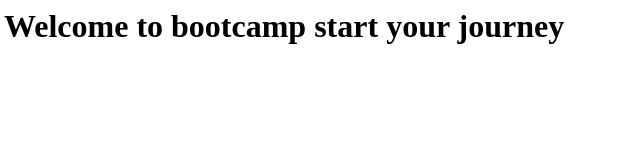
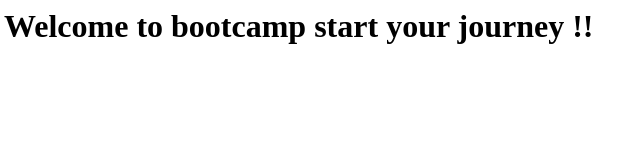
Before and after one commit to ashwath2302019-ctrl/bootcamp-portal, a plain HTML site: page index.html in a window 1280 px wide. Shown: the full height of the page, 4-644 px from the left. Drawn offline with Linux system fonts and the light colour scheme.

Commit message:
Update index.html
look for mistakes

```diff
--- a/index.html
+++ b/index.html
@@ -1 +1 @@
-<h1>Welcome to bootcamp start your journey</h1>
+<h1>Welcome to bootcamp start your journey !!</h1>
```
